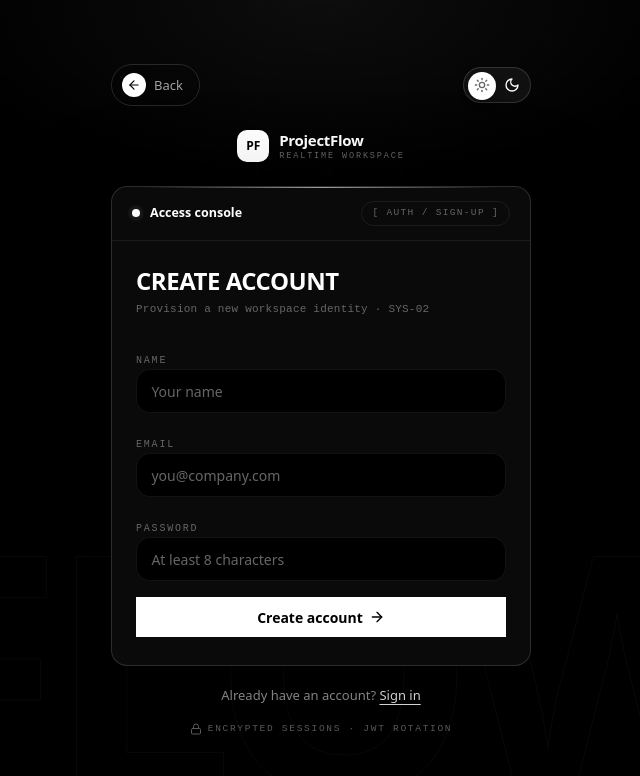
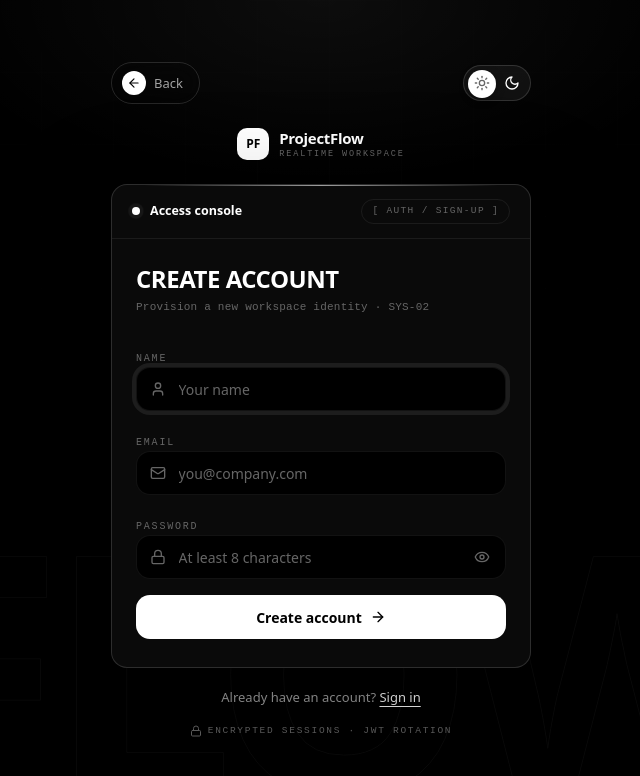
Before and after one commit to shivraj598/ProjectFlow, a React (Vite) app in the folder apps/web/: page /register in a window 1280 px wide. Shown: the top 776 px of the page, without its empty margins (319-959 px from the left). Built offline with nearby package versions, Linux system fonts and the light colour scheme.

Commit message:
feat: enhance RegisterPage with password strength indicator and field icons

```diff
--- a/apps/web/src/pages/register.tsx
+++ b/apps/web/src/pages/register.tsx
@@ -1,6 +1,6 @@
 import { useState } from "react";
 import { Link, Navigate, useNavigate } from "react-router";
-import { ArrowRight, Loader2 } from "lucide-react";
+import { ArrowRight, Loader2, Lock, Mail, User } from "lucide-react";
 import { post } from "@/lib/api";
 import { useAuthStore } from "@/stores/auth-store";
 import type { User } from "@/stores/auth-store";
@@ -8,7 +8,19 @@ import type { OrgSummary } from "@/lib/types";
 import { api } from "@/lib/api";
 import { toast } from "sonner";
 import { AuthShell, Field } from "@/components/auth-shell";
-import { ACCENT, ON_ACCENT, TEXT } from "@/components/landing/tokens";
+import { ACCENT, FAINT, MUTED, ON_ACCENT, TEXT } from "@/components/landing/tokens";
+
+const STRENGTH_LABELS = ["Too short", "Weak", "Fair", "Good", "Strong"];
+
+function passwordScore(pw: string) {
+  if (pw.length === 0) return -1;
+  let s = 0;
+  if (pw.length >= 8) s++;
+  if (/[a-z]/.test(pw) && /[A-Z]/.test(pw)) s++;
+  if (/\d/.test(pw)) s++;
+  if (/[^A-Za-z0-9]/.test(pw)) s++;
+  return s;
+}
 
 export function RegisterPage() {
   const navigate = useNavigate();
@@ -17,6 +29,7 @@ export function RegisterPage() {
   const [email, setEmail] = useState("");
   const [password, setPassword] = useState("");
   const [busy, setBusy] = useState(false);
+  const score = passwordScore(password);
 
   async function submit(e: React.FormEvent) {
     e.preventDefault();
@@ -57,16 +70,64 @@ export function RegisterPage() {
       }
     >
       <form onSubmit={submit} className="mt-7 space-y-4">
-        <Field id="name" label="Name" type="text" autoComplete="name" value={name} onChange={setName} placeholder="Your name" />
-        <Field id="email" label="Email" type="email" autoComplete="email" value={email} onChange={setEmail} placeholder="you@company.com" />
-        <Field id="password" label="Password" type="password" autoComplete="new-password" value={password} onChange={setPassword} placeholder="At least 8 characters" />
+        <Field
+          id="name"
+          label="Name"
+          type="text"
+          autoComplete="name"
+          autoFocus
+          value={name}
+          onChange={setName}
+          placeholder="Your name"
+          icon={<User className="size-4" />}
+        />
+        <Field
+          id="email"
+          label="Email"
+          type="email"
+          autoComplete="email"
+          value={email}
+          onChange={setEmail}
+          placeholder="you@company.com"
+          icon={<Mail className="size-4" />}
+        />
+        <div>
+          <Field
+            id="password"
+            label="Password"
+            type="password"
+            autoComplete="new-password"
+            value={password}
+            onChange={setPassword}
+            placeholder="At least 8 characters"
+            icon={<Lock className="size-4" />}
+            toggleVisibility
+          />
+          {score >= 0 && (
+            <div className="mt-2.5 flex items-center gap-2">
+              <div className="flex flex-1 gap-1">
+                {[0, 1, 2, 3].map((i) => (
+                  <span
+                    key={i}
+                    className="h-1 flex-1 rounded-full transition-colors duration-300"
+                    style={{ background: i <= score ? ACCENT : "var(--ld-accent-soft)", opacity: i <= score ? 1 - i * 0.18 : 1 }}
+                  />
+                ))}
+              </div>
+              <span className="font-mono text-[10px] uppercase tracking-[0.14em]" style={{ color: score >= 3 ? TEXT : score >= 2 ? MUTED : FAINT }}>
+                {STRENGTH_LABELS[score]}
+              </span>
+            </div>
+          )}
+        </div>
         <button
           type="submit"
           disabled={busy}
-          className="flex h-10 w-full items-center justify-center gap-1.5 text-[14px] font-bold transition-all hover:opacity-90 active:scale-[0.99] disabled:opacity-50"
+          className="group relative flex h-11 w-full items-center justify-center gap-2 overflow-hidden rounded-xl text-[14px] font-bold transition-all hover:opacity-95 active:scale-[0.99] disabled:opacity-50"
           style={{ background: ACCENT, color: ON_ACCENT }}
         >
-          {busy ? <Loader2 className="size-4 animate-spin" /> : <>Create account <ArrowRight className="size-4" /></>}
+          <span aria-hidden className="pointer-events-none absolute inset-0 -translate-x-full bg-gradient-to-r from-transparent via-black/10 to-transparent transition-transform duration-700 group-hover:translate-x-full" />
+          {busy ? <Loader2 className="size-4 animate-spin" /> : <>Create account <ArrowRight className="size-4 transition-transform group-hover:translate-x-0.5" /></>}
         </button>
       </form>
     </AuthShell>
```
